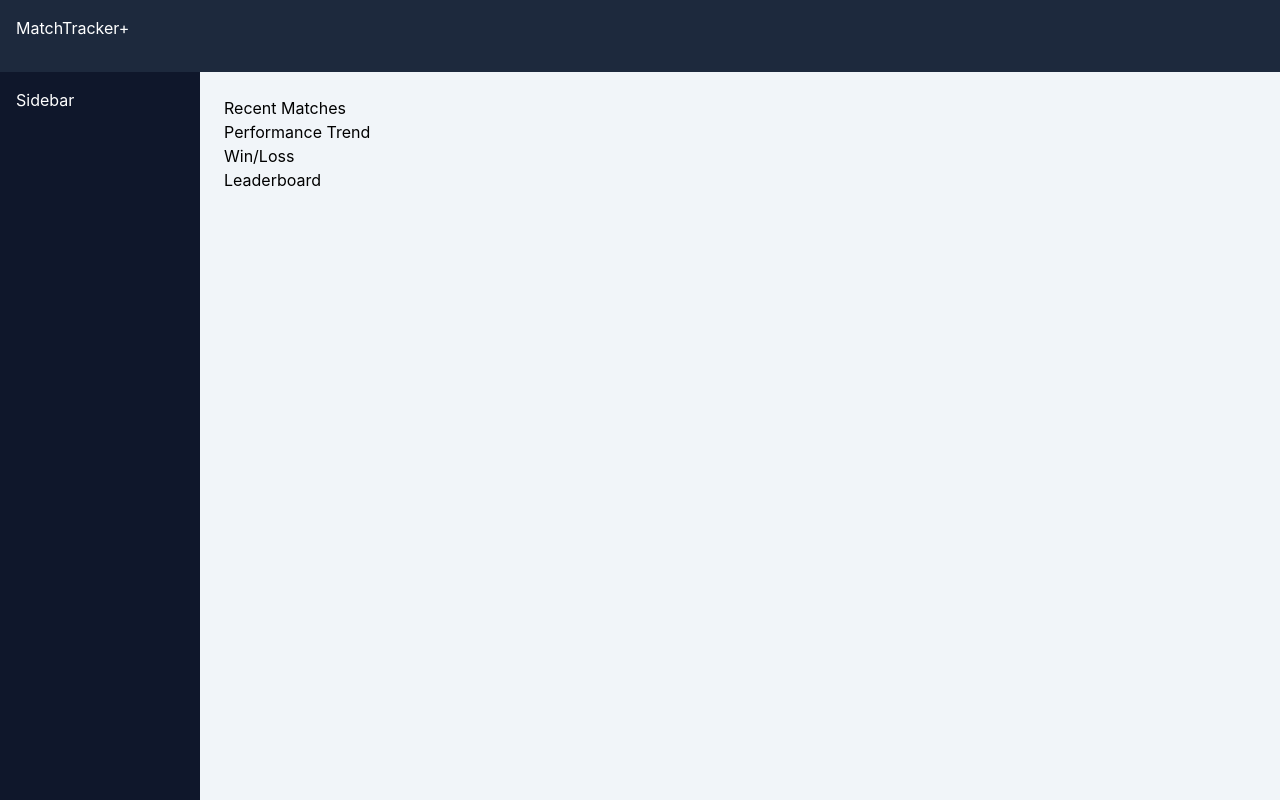
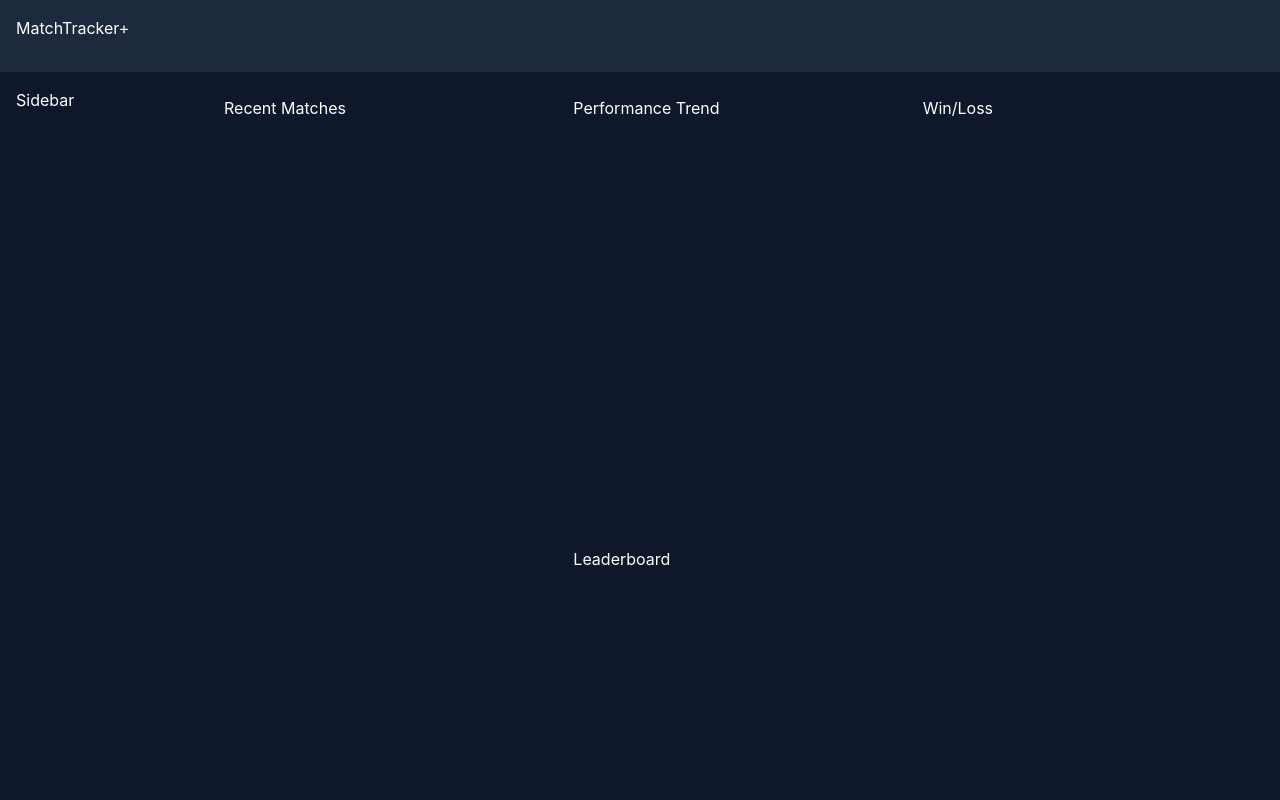
Before and after one commit to Juaopm/matchtracker-web, a React (Vite) app: page / in a window 1280 px wide. Built offline with nearby package versions, Linux system fonts and the light colour scheme.

Commit message:
feat: implementar estrutura inicial do dashboard com CSS Grid

```diff
--- a/src/pages/Dashboard.tsx
+++ b/src/pages/Dashboard.tsx
@@ -4,7 +4,7 @@ import DashboardCard from "../components/DashboardCard";
 
 function Dashboard() {
   return (
-    <div className="flex min-h-screen flex-col">
+    <div className="bg-slate-900 text-white flex min-h-screen flex-col">
       {/*Header */}
       <Header title="MatchTracker+" />
 
@@ -13,18 +13,26 @@ function Dashboard() {
         <Sidebar />
 
         {/* Main */}
-        <main className="flex-1 bg-slate-100 p-6">
+        <main className="flex-1 grid grid-cols-3 gap-4 p-6">
           {/* Recent Matches */}
-          <DashboardCard title="Recent Matches" />
+          <div className="row-span-3">
+            <DashboardCard title="Recent Matches" />
+          </div>
 
           {/* Performance */}
-          <DashboardCard title="Performance Trend" />
+          <div className="row-span-2">
+            <DashboardCard title="Performance Trend" />
+          </div>
 
           {/* Win/Loss */}
-          <DashboardCard title="Win/Loss" />
+          <div className="row-span-2">
+            <DashboardCard title="Win/Loss" />
+          </div>
 
           {/* Leaderboard */}
-          <DashboardCard title="Leaderboard" />
+          <div className="col-span-2">
+            <DashboardCard title="Leaderboard" />
+          </div>
         </main>
       </div>
     </div>
```
